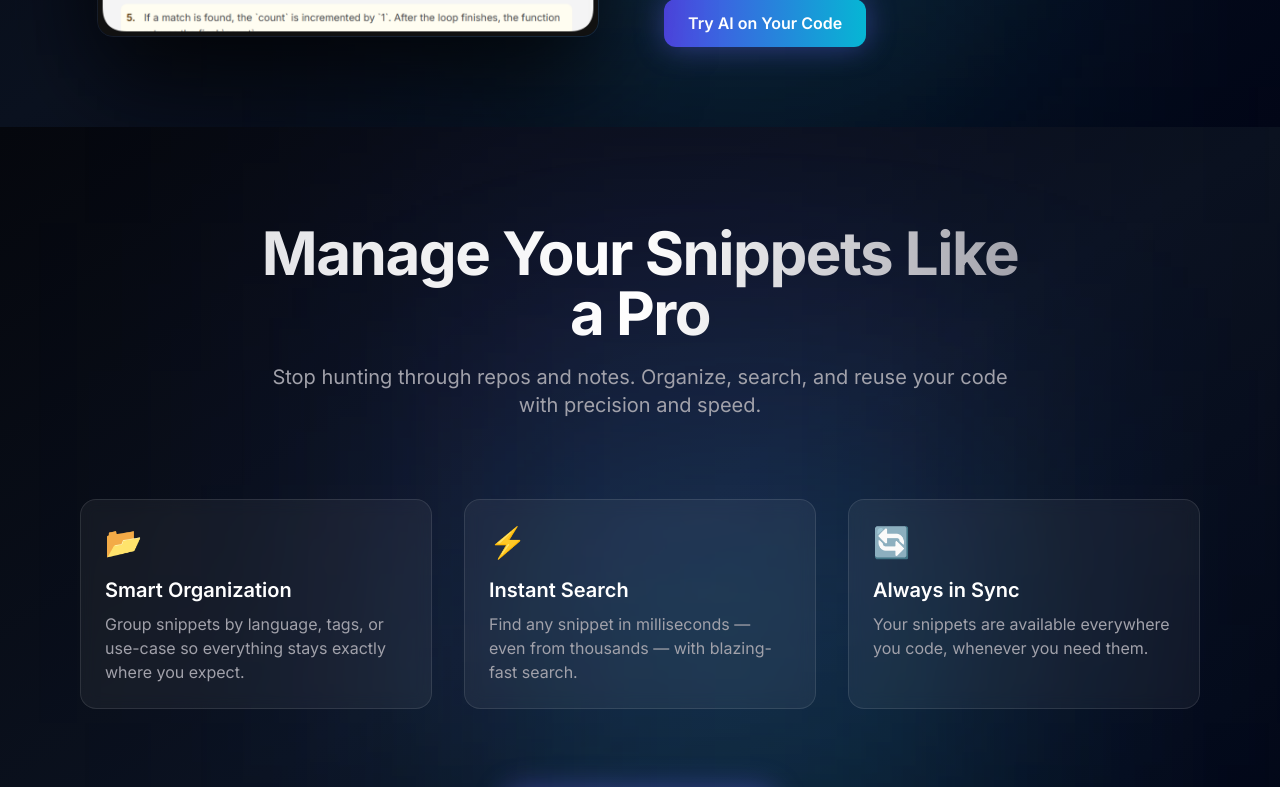
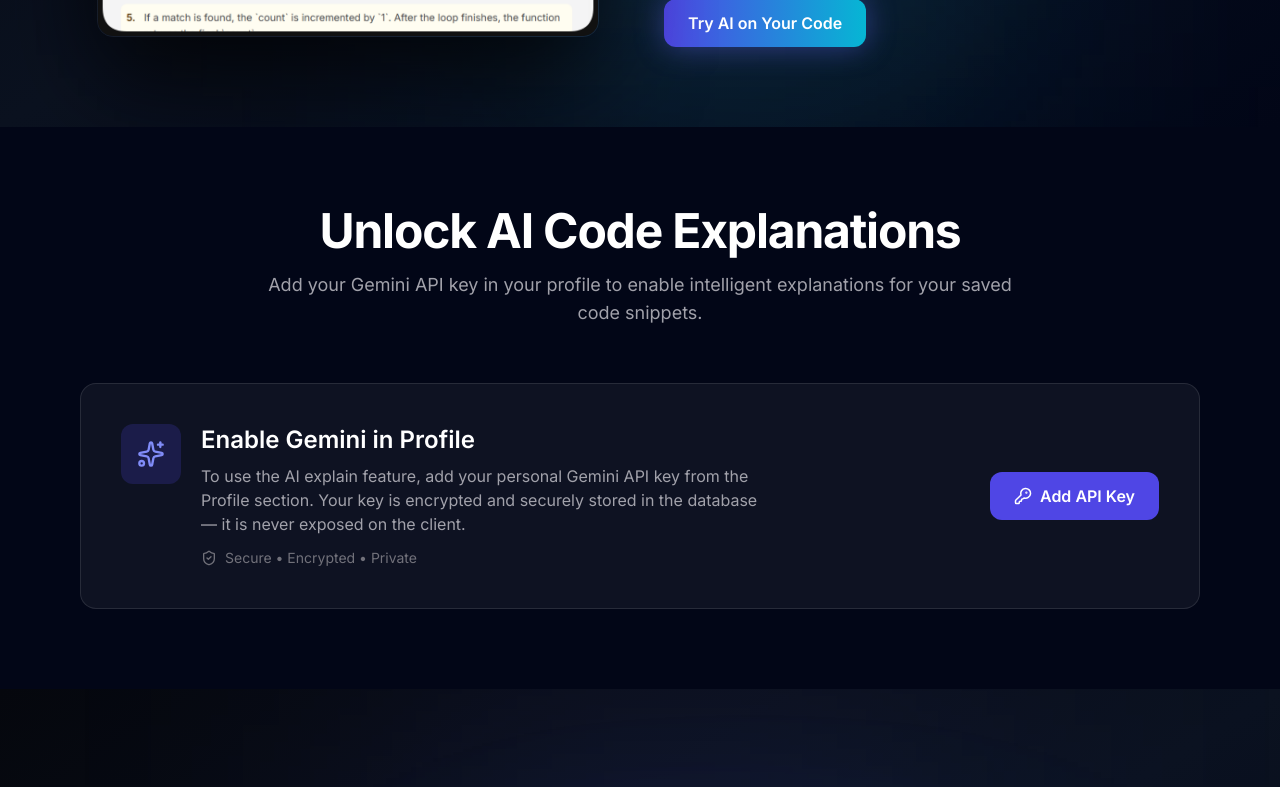
Before and after one commit to Sundaram-Katare/Snippify, a React (Vite) app in the folder client/: page / in a window 1280 px wide. Shown: the part 1740-2527 px from the top of the page. Built offline with nearby package versions, Linux system fonts and the light colour scheme; no server answers; a web font is replaced by a local one.

Commit message:
styles: Added API key UI in the home page

```diff
--- /dev/null
+++ b/client/src/components/Notice.jsx
@@ -0,0 +1,136 @@
+import { motion } from "framer-motion";
+import { ShieldCheck, KeyRound, Sparkles } from "lucide-react";
+import { useNavigate } from "react-router-dom";
+
+const GeminiApiNotice = ({ isLight }) => {
+const navigate = useNavigate();
+
+return (
+<section
+className={`         relative overflow-hidden font-inter
+        px-6 sm:px-10 lg:px-20 py-20
+        ${
+          isLight
+            ? "bg-[#FFFDF1]"
+            : "bg-[#020617]"
+        }
+      `}
+> <div className="max-w-6xl mx-auto">
+{/* Header */} <div className="text-center max-w-3xl mx-auto mb-14">
+<motion.h2
+initial={{ opacity: 0, y: 25 }}
+whileInView={{ opacity: 1, y: 0 }}
+viewport={{ once: true }}
+transition={{ duration: 0.5 }}
+className={`               text-3xl sm:text-4xl md:text-5xl font-bold tracking-tight
+              ${isLight ? "text-[#562F00]" : "text-white"}
+            `}
+>
+Unlock AI Code Explanations
+</motion.h2>
+
+      <p
+        className={`
+          mt-4 text-base sm:text-lg
+          ${isLight ? "text-[#7A4A12]" : "text-zinc-400"}
+        `}
+      >
+        Add your Gemini API key in your profile to enable intelligent
+        explanations for your saved code snippets.
+      </p>
+    </div>
+
+    {/* Card */}
+    <motion.div
+      initial={{ opacity: 0, y: 25 }}
+      whileInView={{ opacity: 1, y: 0 }}
+      viewport={{ once: true }}
+      transition={{ duration: 0.5 }}
+      className={`
+        rounded-2xl p-6 sm:p-8 lg:p-10
+        flex flex-col lg:flex-row items-start lg:items-center justify-between gap-8
+        ${
+          isLight
+            ? "bg-[#EABF8C] border border-[#D8A56A]"
+            : "bg-white/5 border border-white/10"
+        }
+      `}
+    >
+      {/* Left Content */}
+      <div className="flex flex-col sm:flex-row gap-5 items-start">
+        <div
+          className={`
+            p-4 rounded-xl
+            ${
+              isLight
+                ? "bg-[#FF8F3C]"
+                : "bg-indigo-600/20"
+            }
+          `}
+        >
+          <Sparkles
+            size={28}
+            className={isLight ? "text-white" : "text-indigo-400"}
+          />
+        </div>
+
+        <div>
+          <h3
+            className={`
+              text-xl sm:text-2xl font-semibold mb-2
+              ${isLight ? "text-[#562F00]" : "text-white"}
+            `}
+          >
+            Enable Gemini in Profile
+          </h3>
+
+          <p
+            className={`
+              text-sm sm:text-base max-w-xl
+              ${isLight ? "text-[#5C3A0A]" : "text-zinc-400"}
+            `}
+          >
+            To use the AI explain feature, add your personal Gemini API key
+            from the Profile section. Your key is encrypted and securely
+            stored in the database — it is never exposed on the client.
+          </p>
+
+          {/* Security line */}
+          <div
+            className={`
+              flex items-center gap-2 mt-3 text-sm
+              ${isLight ? "text-[#5C3A0A]" : "text-zinc-500"}
+            `}
+          >
+            <ShieldCheck size={16} />
+            Secure • Encrypted • Private
+          </div>
+        </div>
+      </div>
+
+      {/* CTA Button */}
+      <motion.button
+        whileTap={{ scale: 0.95 }}
+        whileHover={{ scale: 1.03 }}
+        onClick={() => navigate("/profile")}
+        className={`
+          flex items-center gap-2
+          px-6 py-3 rounded-xl font-semibold text-base transition-all
+          ${
+            isLight
+              ? "bg-[#562F00] text-[#FFCE99] hover:bg-[#3f2200]"
+              : "bg-indigo-600 text-white hover:bg-indigo-500"
+          }
+        `}
+      >
+        <KeyRound size={18} />
+        Add API Key
+      </motion.button>
+    </motion.div>
+  </div>
+</section>
+
+);
+};
+
+export default GeminiApiNotice;
--- a/client/src/components/ProSnippetManagement.jsx
+++ b/client/src/components/ProSnippetManagement.jsx
@@ -1,4 +1,5 @@
 import { motion } from "framer-motion";
+import { CloudSync, Folders } from "lucide-react";
 
 const ProSnippetManagement = ({ isLight }) => {
   return (
@@ -62,7 +63,7 @@
             {
               title: "Smart Organization",
               desc: "Group snippets by language, tags, or use-case so everything stays exactly where you expect.",
-              icon: "📂",
+              icon: <Folders size={36} />,
             },
             {
               title: "Instant Search",
@@ -72,7 +73,7 @@
             {
               title: "Always in Sync",
               desc: "Your snippets are available everywhere you code, whenever you need them.",
-              icon: "🔄",
+              icon: <CloudSync size={36} />,
             },
           ].map((item, idx) => (
             <motion.div
@@ -85,21 +86,21 @@
                 p-6 rounded-2xl transition-all
                 ${
                   isLight
-                    ? "bg-white border border-gray-200 shadow-sm"
+                    ? "bg-[#562F00] border border-gray-200 text-white shadow-sm"
                     : "bg-white/5 backdrop-blur border border-white/10 hover:border-indigo-500/40"
                 }
               `}
             >
-              <div className="text-3xl mb-4">{item.icon}</div>
+              <div className="text-3xl mb-4 text-center self-center">{item.icon}</div>
               <h3
                 className={`
                   text-xl font-semibold mb-2
-                  ${isLight ? "text-black" : "text-white"}
+                  ${isLight ? "text-[#FFCE99]" : "text-white"}
                 `}
               >
                 {item.title}
               </h3>
-              <p className={isLight ? "text-gray-600" : "text-zinc-400"}>
+              <p className={isLight ? "text-gray-100" : "text-zinc-400"}>
                 {item.desc}
               </p>
             </motion.div>
--- a/client/src/components/Sidebar.jsx
+++ b/client/src/components/Sidebar.jsx
@@ -1,56 +1,159 @@
-import React from "react";
-import { Link } from "react-router-dom";
-import { FiChevronLeft, FiChevronRight } from "react-icons/fi";
-import { Code, LayoutDashboard, Settings, User } from "lucide-react";
+import React, { useEffect } from "react";
+import { Link, useLocation } from "react-router-dom";
+import { FiChevronLeft, FiChevronRight, FiMenu } from "react-icons/fi";
+import { Code, LayoutDashboard, User } from "lucide-react";
+import { useDispatch, useSelector } from "react-redux";
+import { getProfile } from "../features/auth/authSlice";
 
 export default function Sidebar({ isOpen, toggleSidebar }) {
+  const { user } = useSelector((state) => state.auth);
+  const dispatch = useDispatch();
+  const location = useLocation();
+
+  useEffect(() => {
+    dispatch(getProfile());
+  }, [dispatch]);
+
+  const isLight = user?.theme === "light";
+
   return (
+    <>
+      {!isOpen && (
+        <button
+          onClick={toggleSidebar}
+          className={`fixed top-4 left-4 z-50 p-2 rounded-lg lg:hidden ${
+            isLight
+              ? "bg-[#FFCE99] text-black"
+              : "bg-[#111111] text-white border border-white/10"
+          }`}
+        >
+          <FiMenu size={22} />
+        </button>
+      )}
+
+      {isOpen && (
         <div
-      className={`bg-[#FFCE99] text-black h-[100vh] transition-all duration-300
-        ${isOpen ? "w-64" : "w-16"} flex flex-col justify-between`}
+          onClick={toggleSidebar}
+          className="fixed inset-0 bg-black/40 z-40 lg:hidden"
+        />
+      )}
+
+      <div
+        className={`
+          fixed lg:static top-0 left-0 z-50 h-screen flex flex-col justify-between
+          transition-all duration-300
+          ${isOpen ? "w-64 translate-x-0" : "w-16 -translate-x-full lg:translate-x-0"}
+          ${
+            isLight
+              ? "bg-[#FFCE99] text-black"
+              : "bg-[#111111] text-zinc-100 border-r border-white/10"
+          }
+        `}
       >
-      {/* Top Section */}
         <div>
-        <div className="relative flex items-center justify-between px-4 py-6">
-          <h1 className={`text-[#562F00] font-bold text-xl transition-opacity duration-300 ${isOpen ? "opacity-100" : "opacity-0"}`}>
+          <div className="flex items-center justify-between px-4 py-6">
+            <h1
+              className={`font-bold text-xl transition-opacity duration-200 ${
+                isOpen ? "opacity-100" : "opacity-0"
+              } ${isLight ? "text-[#562F00]" : "text-white"}`}
+            >
               Snippify
             </h1>
+
             <button
               onClick={toggleSidebar}
-            className={`text-[#562F00] bg-black rounded-full ml-2 text-xl ${!isOpen ? "absolute left-0": ""}`}
+              className={`p-1 rounded ${
+                isLight ? "text-black" : "text-white"
+              }`}
             >
-            {isOpen ? <FiChevronLeft size={36} color="orange" /> : <FiChevronRight size={36} color="orange" />}
+              {isOpen ? (
+                <FiChevronLeft size={26} />
+              ) : (
+                <FiChevronRight size={26} className="hidden lg:block" />
+              )}
             </button>
           </div>
 
-        <ul className="space-y-4 px-4 mt-6">
+          <ul className="space-y-4 px-2 mt-6">
             <li>
-            <Link to="/dashboard" className={` ${location.pathname === "/dashboard" ? "bg-[#FF9644]" : ""} text-[#000000]   font-semibold rounded-md px-2 py-1 block`}>
-              { isOpen ? "Dashboard" : <LayoutDashboard />}
+              <Link
+                to="/dashboard"
+                onClick={() =>
+                  window.innerWidth < 1024 && toggleSidebar()
+                }
+                className={`flex items-center gap-3 font-semibold rounded-md px-3 py-2 transition
+                  ${
+                    location.pathname === "/dashboard"
+                      ? isLight
+                        ? "bg-[#FF9644] text-black"
+                        : "bg-white/10 text-white"
+                      : isLight
+                      ? "text-black hover:bg-[#FF9644]/40"
+                      : "text-zinc-300 hover:bg-white/5"
+                  }
+                `}
+              >
+                <LayoutDashboard size={20} />
+                {isOpen && "Dashboard"}
               </Link>
             </li>
+
             <li>
-            <Link to="/settings" className={` ${location.pathname === "/settings" ? "bg-[#FF9644]" : ""} text-[#000000]  font-semibold rounded-md px-2 py-1 block`}>
-              { isOpen ? "Settings" : <Settings />}
+              <Link
+                to="/profile"
+                onClick={() =>
+                  window.innerWidth < 1024 && toggleSidebar()
+                }
+                className={`flex items-center gap-3 font-semibold rounded-md px-3 py-2 transition
+                  ${
+                    location.pathname === "/profile"
+                      ? isLight
+                        ? "bg-[#FF9644] text-black"
+                        : "bg-white/10 text-white"
+                      : isLight
+                      ? "text-black hover:bg-[#FF9644]/40"
+                      : "text-zinc-300 hover:bg-white/5"
+                  }
+                `}
+              >
+                <User size={20} />
+                {isOpen && "Profile"}
               </Link>
             </li>
+
             <li>
-            <Link to="/profile" className={` ${location.pathname === "/profile" ? "bg-[#FF9644]" : ""} text-[#000000]  font-semibold rounded-md px-2 py-1 block`}>
-              { isOpen ? "Profile" : <User />}
-            </Link>
-          </li>
-          <li>
-            <Link to={"/snippets"} className={` ${location.pathname === "/snippets" ? "bg-[#FF9644]" : ""} text-[#000000]  font-semibold rounded-md px-2 py-1 block`}>
-             { isOpen ? "Snippets" : <Code />}
+              <Link
+                to="/snippets"
+                onClick={() =>
+                  window.innerWidth < 1024 && toggleSidebar()
+                }
+                className={`flex items-center gap-3 font-semibold rounded-md px-3 py-2 transition
+                  ${
+                    location.pathname === "/snippets"
+                      ? isLight
+                        ? "bg-[#FF9644] text-black"
+                        : "bg-white/10 text-white"
+                      : isLight
+                      ? "text-black hover:bg-[#FF9644]/40"
+                      : "text-zinc-300 hover:bg-white/5"
+                  }
+                `}
+              >
+                <Code size={20} />
+                {isOpen && "Snippets"}
               </Link>
             </li>
           </ul>
         </div>
 
-      {/* Bottom Section */}
-      <div className="px-4 py-6 text-sm text-[black]">
+        <div
+          className={`px-4 py-6 text-sm ${
+            isLight ? "text-black" : "text-zinc-400"
+          }`}
+        >
           {isOpen ? "Save it once, use it forever." : "💾"}
         </div>
       </div>
+    </>
   );
 }
--- a/client/src/pages/Home.jsx
+++ b/client/src/pages/Home.jsx
@@ -6,6 +6,7 @@
 import { useEffect } from "react"
 import { getProfile } from "../features/auth/authSlice.js"
 import ProSnippetManagement from "../components/ProSnippetManagement.jsx"
+import GeminiNotice from "../components/Notice.jsx"
 
 export default function Home() {
     const dispatch = useDispatch();
@@ -28,6 +29,7 @@
                 <Hero />
                 {/* <Features /> */}
                 <Insights />
+                <GeminiNotice isLight={isLight} />
                 <ProSnippetManagement isLight={isLight} />
             </div>
         </>
```
Also changed, not shown: client/src/components/Navbar.jsx (+4 -4 lines), client/src/pages/Profile.jsx (+48 -34 lines), client/src/pages/Snippets.jsx (+8 -7 lines). Lines whose indentation alone changed are shown as unchanged.
